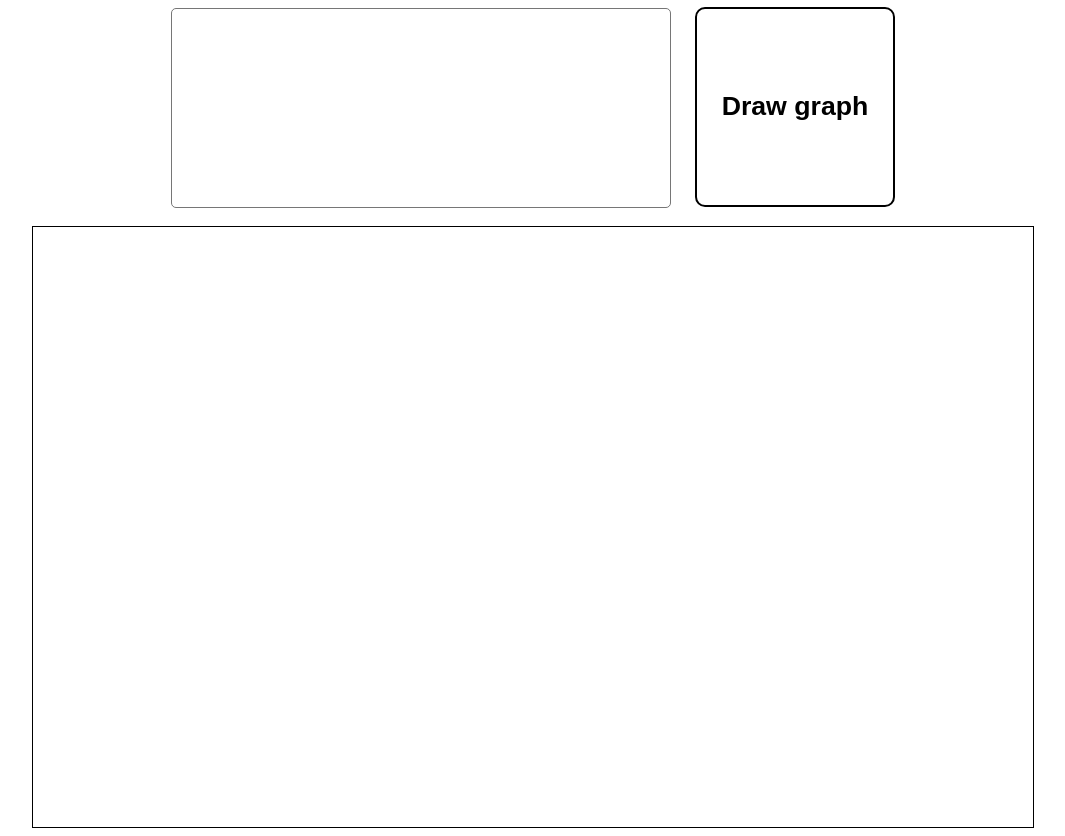
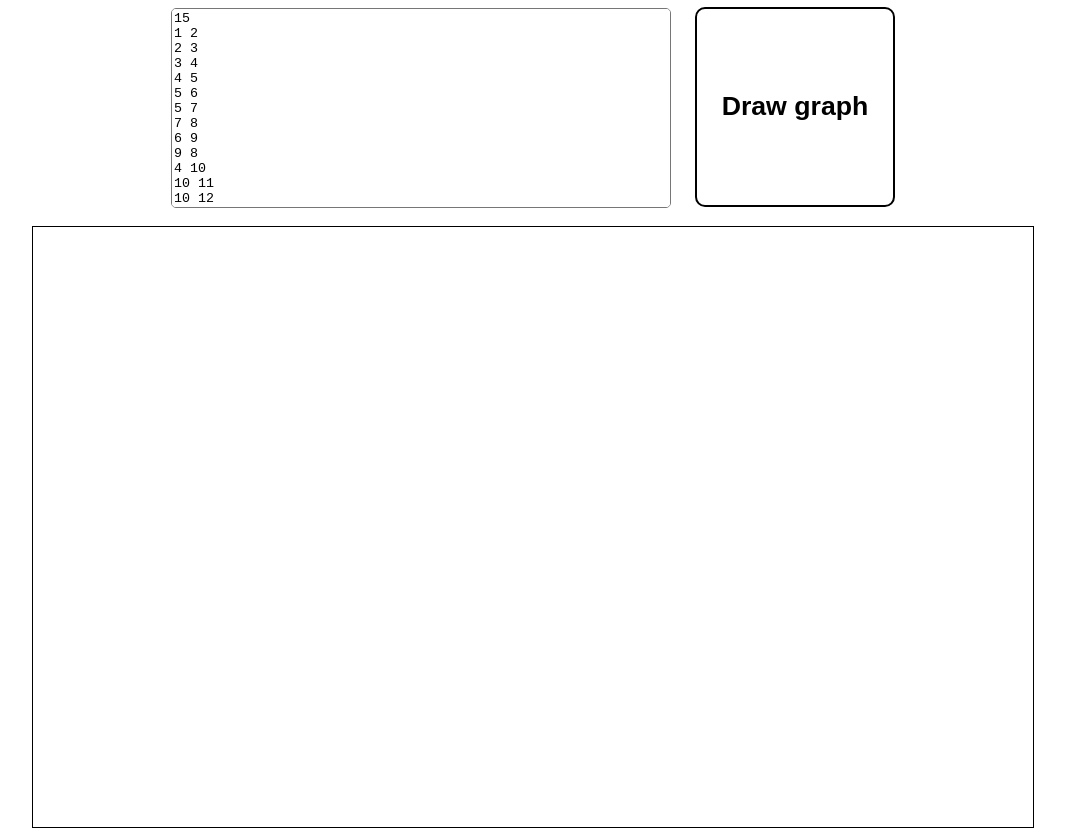
Before and after one commit to andresokol/andresokol.github.io, a plain HTML site: page graph/index.html in a window 1280 px wide. Shown: the whole page, without its empty margins (107-1172 px from the left). Drawn offline with Linux system fonts and the light colour scheme.

Commit message:
Update index.html

```diff
--- a/graph/index.html
+++ b/graph/index.html
@@ -6,7 +6,22 @@
 </head>
 <body>
 	<div>
-		<textarea id="input"></textarea>
+		<textarea id="input">15
+1 2
+2 3
+3 4
+4 5
+5 6
+5 7
+7 8
+6 9
+9 8
+4 10
+10 11
+10 12
+10 13
+10 14
+10 15</textarea>
 		<button onclick="start();">Draw graph</button>
 	</div>
 	<br>
```
